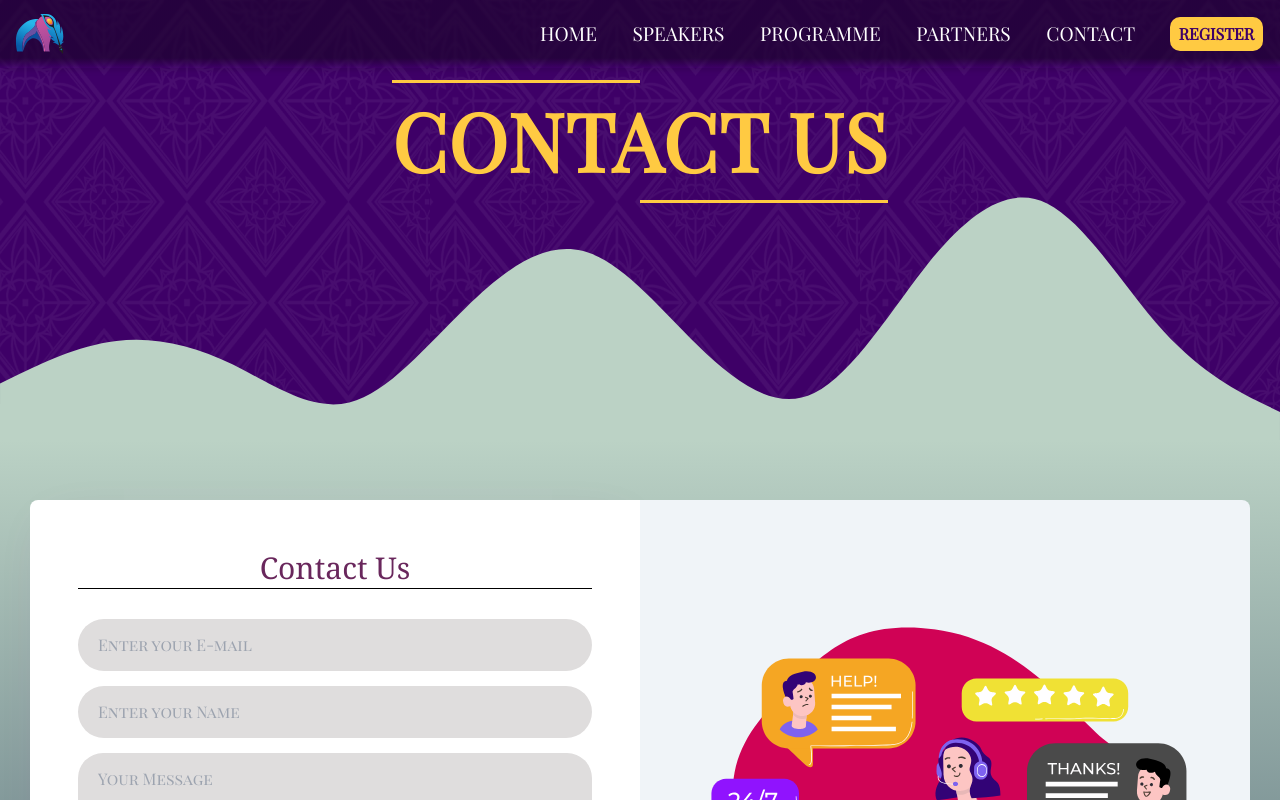
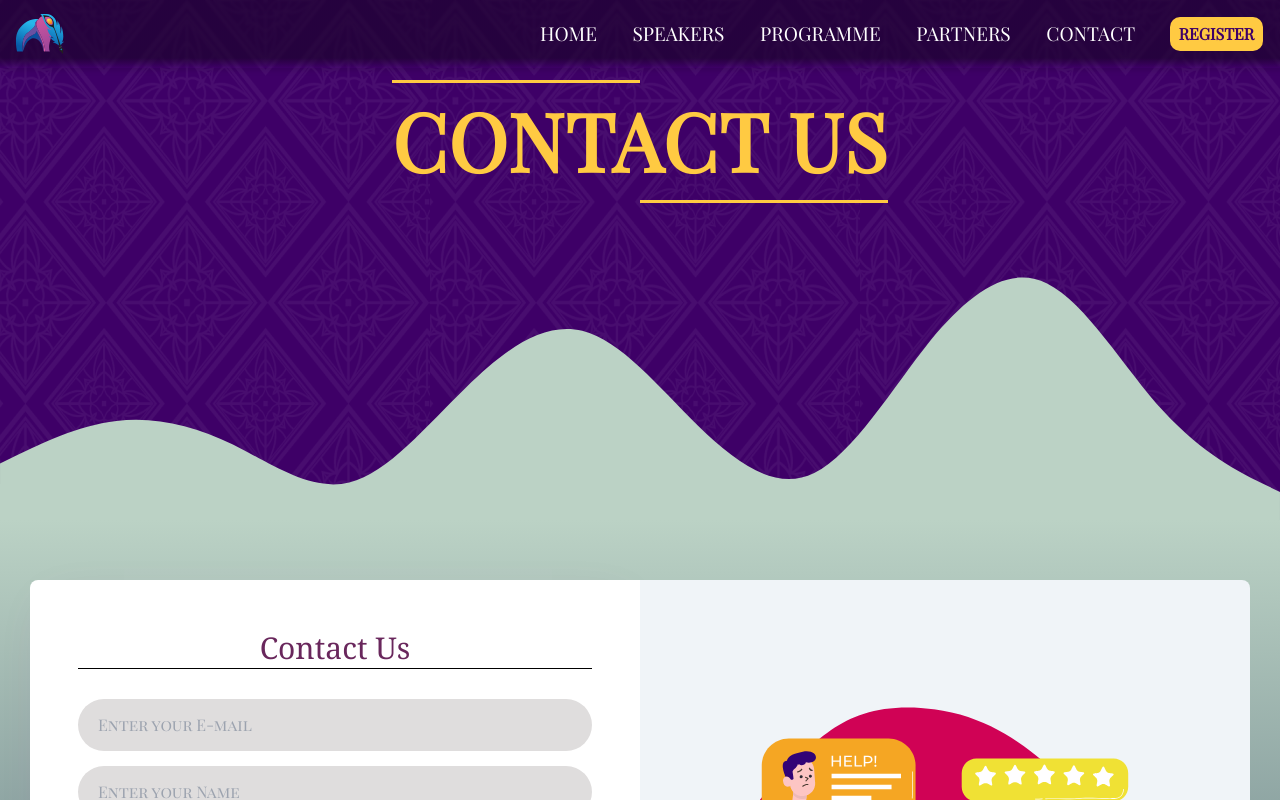
Before and after one commit to mehul1409/DuLitFest, a React (Vite) app: page /contact in a window 1280 px wide. Shown: the top 800 px of the page. Built offline with nearby package versions, Linux system fonts and the light colour scheme.

Commit message:
changed pageheader min-height

```diff
--- a/src/Components/PageHeader/PageHeader.scss
+++ b/src/Components/PageHeader/PageHeader.scss
@@ -1,5 +1,5 @@
 .wave-header {
-  min-height: 55vh;
+  min-height: 65vh;
   width: 100%;
   background: #f625fb;
   position: relative;
```
